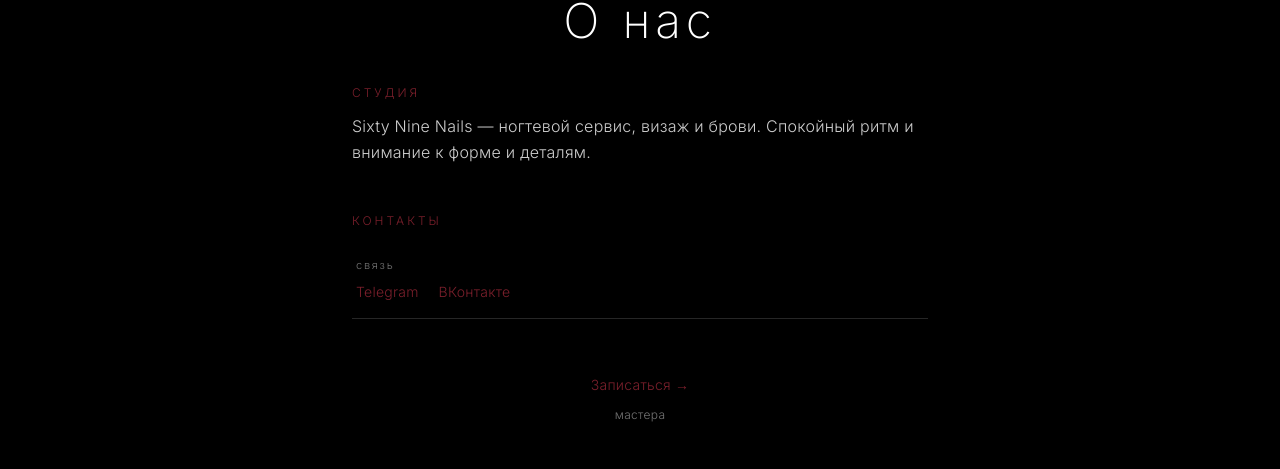
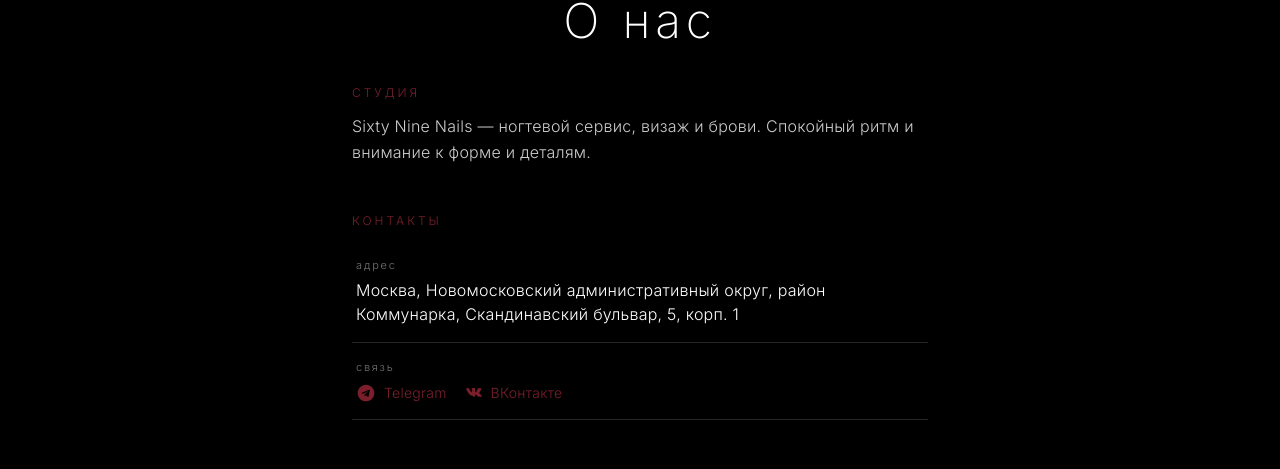
Before and after one commit to x0r1x/SixtyNineNails, a Next.js app: page /o-nas in a window 1280 px wide. Shown: the part 163-632 px from the top of the page. Built offline with nearby package versions, Linux system fonts and the light colour scheme; no server answers.

Commit message:
fix(o-nas): messenger icons and Yandex org pin
Link map to sixtynine_nails org card, show full Kommunarka address,
add WhatsApp/Telegram/VK icons.

```diff
--- a/app/o-nas/page.tsx
+++ b/app/o-nas/page.tsx
@@ -1,12 +1,9 @@
 import Link from "next/link";
+import SocialLinks from "@/components/SocialLinks";
 import { fetchBeautyCompany } from "@/lib/dikidi";
+import { SALON } from "@/lib/salon";
 
 export const dynamic = "force-dynamic";
-
-const SOCIAL_LINKS = [
-  { label: "Telegram", href: "https://t.me/SixtyNineNails" },
-  { label: "ВКонтакте", href: "https://m.vk.ru/club217259252" },
-] as const;
 
 export default async function AboutPage() {
   let company: Awaited<ReturnType<typeof fetchBeautyCompany>> | null = null;
@@ -21,21 +18,16 @@ export default async function AboutPage() {
     ? "tel:" + phone.replace(/[^\d+]/g, "")
     : undefined;
 
-  const lat = company?.lat;
-  const lng = company?.lng;
-  const hasCoords = lat != null && lng != null;
-  const staticMapSrc = hasCoords
-    ? `https://static-maps.yandex.ru/1.x/?ll=${lng},${lat}&size=650,450&z=16&l=map&pt=${lng},${lat},pm2rdm&lang=ru_RU`
-    : null;
-  const yandexMapsUrl = hasCoords
-    ? `https://yandex.ru/maps/?pt=${lng},${lat}&z=16&l=map`
-    : null;
+  const { lat, lng } = SALON;
+  const staticMapSrc = `https://static-maps.yandex.ru/1.x/?ll=${lng},${lat}&size=650,450&z=17&l=map&pt=${lng},${lat},pm2rdm&lang=ru_RU`;
+  const mapsUrl = SALON.yandexOrgUrl;
 
   const socials = [
     ...(company?.whatsappUrl
       ? [{ label: "WhatsApp", href: company.whatsappUrl }]
       : []),
-    ...SOCIAL_LINKS,
+    { label: "Telegram", href: SALON.telegram },
+    { label: "ВКонтакте", href: SALON.vk },
     ...(company?.links || []).map((l) => ({ label: l.title, href: l.url })),
   ];
 
@@ -72,16 +64,14 @@ export default async function AboutPage() {
             контакты
           </h2>
           <ul>
-            {company?.addressLine ? (
             <li className="border-b border-white/15 px-1 py-4">
               <p className="text-[11px] font-light tracking-[0.16em] text-white/45">
                 адрес
               </p>
               <p className="mt-1 text-sm font-light text-white md:text-base">
-                  {company.addressLine}
+                {SALON.address}
               </p>
             </li>
-            ) : null}
             {phone && telHref ? (
               <li className="border-b border-white/15 px-1 py-4">
                 <p className="text-[11px] font-light tracking-[0.16em] text-white/45">
@@ -110,25 +100,12 @@ export default async function AboutPage() {
                 <p className="text-[11px] font-light tracking-[0.16em] text-white/45">
                   связь
                 </p>
-                <div className="mt-2 flex flex-wrap gap-x-5 gap-y-2">
-                  {socials.map((s) => (
-                    <a
-                      key={s.href}
-                      href={s.href}
-                      target="_blank"
-                      rel="noopener noreferrer"
-                      className="sn-link-burgundy text-sm font-light text-burgundy"
-                    >
-                      {s.label}
-                    </a>
-                  ))}
-                </div>
+                <SocialLinks items={socials} />
               </li>
             ) : null}
           </ul>
         </section>
 
-        {staticMapSrc && yandexMapsUrl ? (
         <section
           className="sn-reveal"
           style={{ ["--sn-delay" as string]: "180ms" }}
@@ -137,23 +114,23 @@ export default async function AboutPage() {
             на карте
           </h2>
           <a
-              href={yandexMapsUrl}
+            href={mapsUrl}
             target="_blank"
             rel="noopener noreferrer"
             className="block overflow-hidden border border-white/15 transition hover:border-white/30"
-              aria-label="Открыть адрес в Яндекс.Картах"
+            aria-label="Открыть SixtyNineNails в Яндекс.Картах"
           >
             {/* eslint-disable-next-line @next/next/no-img-element */}
             <img
               src={staticMapSrc}
-                alt="SixtyNineNails на карте"
+              alt="SixtyNineNails — Скандинавский бульвар, 5, корп. 1"
               width={650}
               height={450}
               className="h-auto w-full object-cover"
             />
           </a>
           <a
-              href={yandexMapsUrl}
+            href={mapsUrl}
             target="_blank"
             rel="noopener noreferrer"
             className="sn-link-burgundy mt-3 inline-block text-xs font-light text-burgundy"
@@ -161,7 +138,6 @@ export default async function AboutPage() {
             открыть в Яндекс.Картах →
           </a>
         </section>
-        ) : null}
       </div>
 
       <div
--- /dev/null
+++ b/components/SocialLinks.tsx
@@ -0,0 +1,88 @@
+type SocialItem = {
+  label: string;
+  href: string;
+  kind: "whatsapp" | "telegram" | "vk" | "other";
+};
+
+function IconWhatsApp({ className }: { className?: string }) {
+  return (
+    <svg
+      className={className}
+      viewBox="0 0 24 24"
+      fill="currentColor"
+      aria-hidden
+    >
+      <path d="M12.04 2C6.58 2 2.15 6.4 2.15 11.83c0 1.97.55 3.8 1.51 5.4L2 22l4.95-1.6a10 10 0 0 0 5.09 1.4h.01c5.46 0 9.89-4.4 9.89-9.83C21.94 6.4 17.5 2 12.04 2zm5.77 13.99c-.24.68-1.4 1.25-1.93 1.33-.5.07-1.13.1-1.82-.11-.42-.14-.96-.31-1.66-.61-2.92-1.26-4.82-4.2-4.97-4.4-.14-.2-1.2-1.6-1.2-3.05 0-1.45.76-2.16 1.03-2.45.27-.3.59-.37.79-.37h.57c.18 0 .43-.07.67.51.24.6.82 2.07.89 2.22.07.15.12.32.02.52-.1.2-.15.32-.3.5-.15.17-.31.39-.45.52-.15.15-.3.31-.13.6.17.3.76 1.25 1.63 2.02 1.12 1 2.07 1.31 2.36 1.46.3.15.47.12.64-.07.17-.2.74-.86.94-1.15.2-.3.4-.24.67-.14.27.1 1.72.81 2.02.96.3.15.5.22.57.34.07.13.07.74-.17 1.42z" />
+    </svg>
+  );
+}
+
+function IconTelegram({ className }: { className?: string }) {
+  return (
+    <svg
+      className={className}
+      viewBox="0 0 24 24"
+      fill="currentColor"
+      aria-hidden
+    >
+      <path d="M11.99 2C6.47 2 2 6.48 2 12s4.47 10 9.99 10C17.52 22 22 17.52 22 12S17.52 2 11.99 2zm4.6 6.8-1.55 7.3c-.12.53-.42.66-.86.41l-2.37-1.75-1.14 1.1c-.13.13-.23.23-.47.23l.17-2.4 4.37-3.95c.19-.17-.04-.26-.3-.1l-5.4 3.4-2.33-.73c-.5-.16-.51-.5.11-.75l9.1-3.51c.42-.16.79.1.67.55z" />
+    </svg>
+  );
+}
+
+function IconVk({ className }: { className?: string }) {
+  return (
+    <svg
+      className={className}
+      viewBox="0 0 24 24"
+      fill="currentColor"
+      aria-hidden
+    >
+      <path d="M12.63 16.5h1.18s.36-.04.54-.24c.17-.18.16-.52.16-.52s-.02-1.58.71-1.81c.72-.23 1.64 1.53 2.62 2.2.74.51 1.3.4 1.3.4l2.61-.04s1.37-.08.72-1.16c-.05-.09-.38-.8-1.95-2.26-1.65-1.53-1.43-1.28.56-3.92.1-.21 1.2-2.2.98-2.58-.21-.36-.8-.27-.8-.27l-2.78.02s-.2-.03-.36.07c-.15.09-.25.3-.25.3s-.45 1.2-1.05 2.22c-1.26 2.16-1.77 2.27-1.97 2.14-.48-.3-.36-1.22-.36-1.87 0-2.03.31-2.88-.6-3.1-.3-.07-.52-.12-1.29-.13-.99-.01-1.82.01-2.3.23-.31.14-.56.47-.41.49.19.02.61.11.84.42.29.4.28 1.3.28 1.3s.17 2.36-.39 2.65c-.38.2-.91-.21-2.04-2.18-.58-1-1.01-2.12-1.01-2.12s-.08-.2-.23-.31c-.18-.13-.43-.17-.43-.17l-2.64.02s-.4.01-.54.18c-.13.15-.01.47-.01.47s1.89 4.43 4.03 6.66c1.96 2.04 4.19 1.91 4.19 1.91z" />
+    </svg>
+  );
+}
+
+function kindFrom(label: string, href: string): SocialItem["kind"] {
+  const s = (label + " " + href).toLowerCase();
+  if (s.includes("whatsapp") || s.includes("wa.me")) return "whatsapp";
+  if (s.includes("telegram") || s.includes("t.me")) return "telegram";
+  if (s.includes("vk") || s.includes("vk.ru") || s.includes("vkontakte"))
+    return "vk";
+  return "other";
+}
+
+export default function SocialLinks({
+  items,
+}: {
+  items: { label: string; href: string }[];
+}) {
+  const list: SocialItem[] = items.map((i) => ({
+    ...i,
+    kind: kindFrom(i.label, i.href),
+  }));
+
+  return (
+    <div className="mt-2 flex flex-wrap items-center gap-4">
+      {list.map((s) => (
+        <a
+          key={s.href}
+          href={s.href}
+          target="_blank"
+          rel="noopener noreferrer"
+          className="sn-link-burgundy inline-flex items-center gap-2 text-sm font-light text-burgundy"
+          aria-label={s.label}
+        >
+          {s.kind === "whatsapp" ? (
+            <IconWhatsApp className="h-5 w-5 shrink-0" />
+          ) : null}
+          {s.kind === "telegram" ? (
+            <IconTelegram className="h-5 w-5 shrink-0" />
+          ) : null}
+          {s.kind === "vk" ? <IconVk className="h-5 w-5 shrink-0" /> : null}
+          <span>{s.label}</span>
+        </a>
+      ))}
+    </div>
+  );
+}
--- /dev/null
+++ b/lib/salon.ts
@@ -0,0 +1,13 @@
+/** Canonical salon location — Yandex Maps organization card. */
+export const SALON = {
+  name: "SixtyNineNails",
+  address:
+    "Москва, Новомосковский административный округ, район Коммунарка, Скандинавский бульвар, 5, корп. 1",
+  /** lng, lat from Yandex org sixtynine_nails / 44200752620 */
+  lng: 37.498941,
+  lat: 55.567194,
+  yandexOrgUrl:
+    "https://yandex.ru/maps/org/sixtynine_nails/44200752620",
+  telegram: "https://t.me/SixtyNineNails",
+  vk: "https://m.vk.ru/club217259252",
+} as const;
```
Lines whose indentation alone changed are shown as unchanged.
